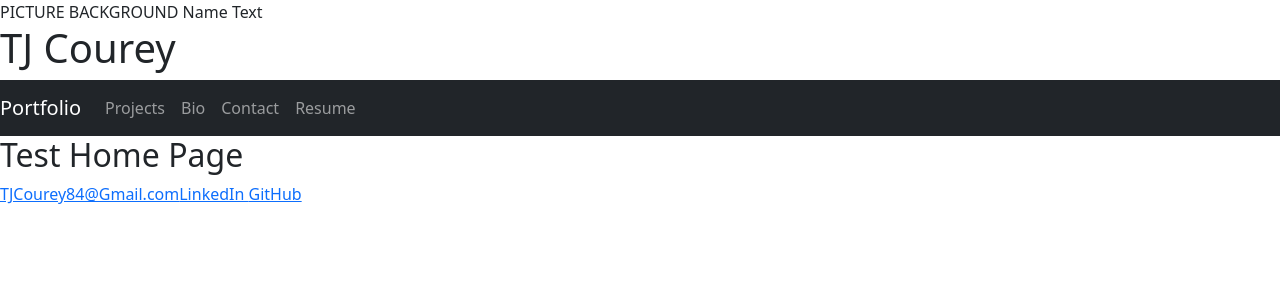
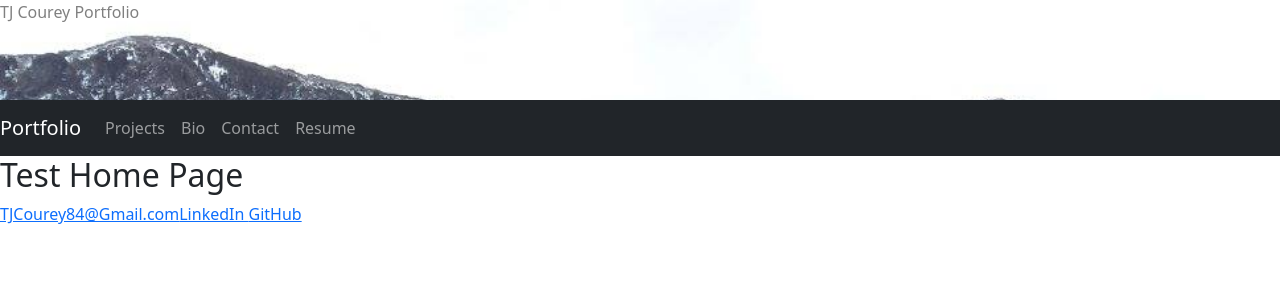
Before and after one commit to TJCourey/react-portfolio, a React (Create React App) app: page / in a window 1280 px wide. Shown: the top 300 px of the page. Built offline with nearby package versions, Linux system fonts and the light colour scheme.

Commit message:
added resume and header styling

```diff
--- a/src/components/header-footer/header.js
+++ b/src/components/header-footer/header.js
@@ -1,7 +1,8 @@
 import React from "react";
+import "./header.module.css";
 
 function Header() {
-  return <header>PICTURE BACKGROUND Name Text</header>;
+  return <header>TJ Courey Portfolio</header>;
 }
 
 export default Header;
--- /dev/null
+++ b/src/components/header-footer/header.module.css
@@ -0,0 +1,7 @@
+header {
+  background-image: url("../../images/background.jpg");
+  background-size: cover;
+  background-position: inherit;
+  color: gray;
+  height: 100px;
+}
--- a/src/components/navbar/navbar.js
+++ b/src/components/navbar/navbar.js
@@ -2,11 +2,10 @@ import React from "react";
 import classes from "./navbar.module.css";
 import Navbar from "react-bootstrap/Navbar";
 import Nav from "react-bootstrap/Nav";
+import Resume from "../../images/Resume.pdf";
 
 const MyNav = ({ currentPage, handlePageChange }) => {
   return (
-    <header className={classes.navbar}>
-      <h1>TJ Courey</h1>
     <Navbar bg="dark" variant="dark" className="flex">
       <Navbar.Brand href="#home" onClick={() => handlePageChange("Home")}>
         Portfolio
@@ -24,12 +23,11 @@ const MyNav = ({ currentPage, handlePageChange }) => {
         <Nav.Link href="#contact" onClick={() => handlePageChange("Contact")}>
           Contact
         </Nav.Link>
-          <Nav.Link href="#resume" onClick={() => handlePageChange("Resume")}>
+        <Nav.Link href={Resume} target="_blank">
           Resume
         </Nav.Link>
       </Nav>
     </Navbar>
-    </header>
   );
 };
 
```
Also changed, not shown: src/images/background.jpg (added), 1 other file (tests, documents, lock files or other folders). Lines whose indentation alone changed are shown as unchanged.
